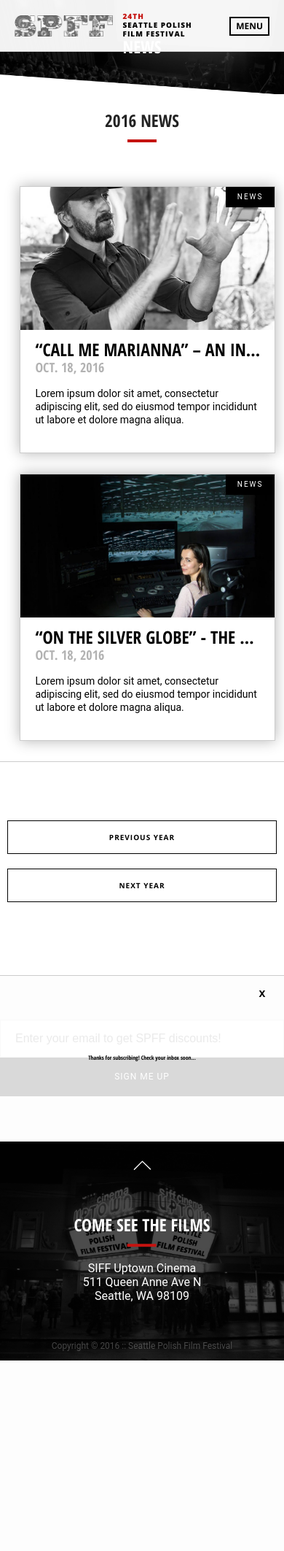
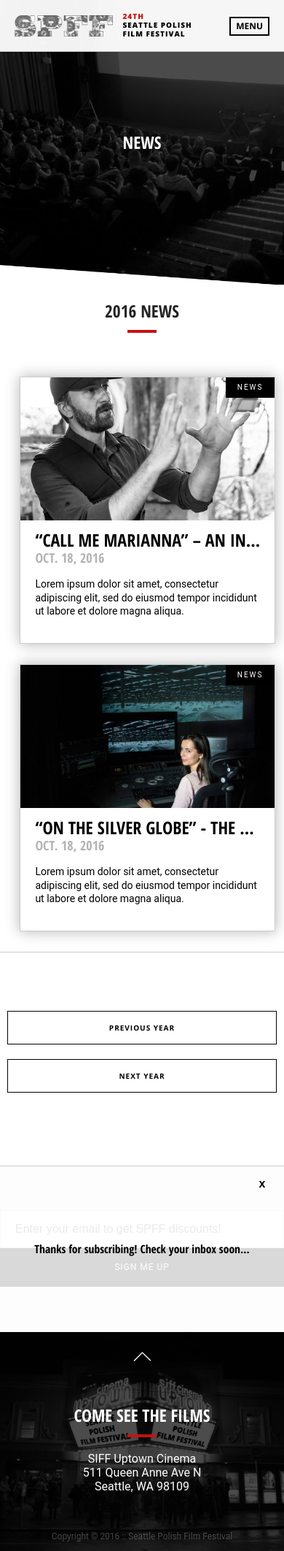
Before and after one commit to romanpohorecki-zz/spff, a PHP site: page /news.php in a window 390 px wide. Shown: the whole page at 73% size. Before the commit the page ends 1864 px from the top, so only its background shows below. Run offline with PHP 8.4, Linux system fonts and the light colour scheme.

Commit message:
added tile hovers; corrected minor mobile errors

```diff
--- a/css/style.css
+++ b/css/style.css
@@ -364,7 +364,7 @@
 				}
 
 				@media only screen and (max-width: 660px) {
-					#splash {
+					#splash, #schedule #splash, #news #splash, #get-involved #splash, #submit-a-film #splash {
 						padding-top: 100%;
 					}
 
@@ -425,6 +425,11 @@
 				    border: 1px solid #ccc;
 				    box-sizing: border-box;
    					position: relative;
+   					transition: all .3s ease-in-out;
+				}
+
+				.tile:hover {
+					transform: scale(1.02);
 				}
 
 				.tile-medium {
@@ -1467,6 +1472,10 @@
 					    margin: 10px auto 0 auto;
 					    width: 90%;
 					}
+
+					#subscribe-email-success p, #subscribe-tickets-success p, #submit-film-success p{
+						font-size: 4vw;
+					}
 				}
 
 			/* Footer */
```
